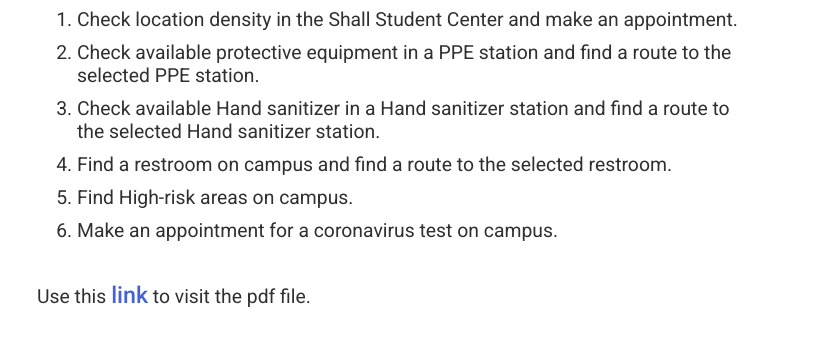
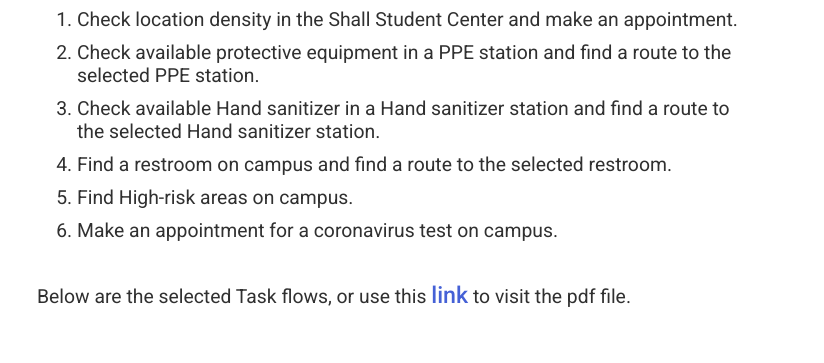
Before and after one commit to harrisonzh/Portfolio, a plain HTML site: page stay-safe-umiami.html in a window 1280 px wide. Shown: the part 10002-10365 px from the top of the page, without its empty margins (247-1071 px from the left). Drawn offline with Linux system fonts and the light colour scheme.

Commit message:
update img

```diff
--- a/stay-safe-umiami.html
+++ b/stay-safe-umiami.html
@@ -203,7 +203,7 @@
       <li>Find High-risk areas on campus.</li>
       <li>Make an appointment for a coronavirus test on campus.</li>
     </ol>
-    <p>Use this <a href="Stay-Safe-UMiami/TaskFlow.pdf" class="link">link</a> to visit the pdf file.</p>
+    <p>Below are the selected Task flows, or use this <a href="Stay-Safe-UMiami/TaskFlow.pdf" class="link">link</a> to visit the pdf file.</p>
   </div>
   <figure><img src="images/StaySafeUMiami/TaskFlow.webp" alt="Task Flow" /></figure>
 
```
Also changed, not shown: about.html (+1 -0 lines), images/MunchAI/Final-Prototype.webp, images/MunchAI/StyleGuide.webp, images/StaySafeUMiami/StyleGuide.webp, images/StaySafeUMiami/TaskFlow.webp, 3 other files.
